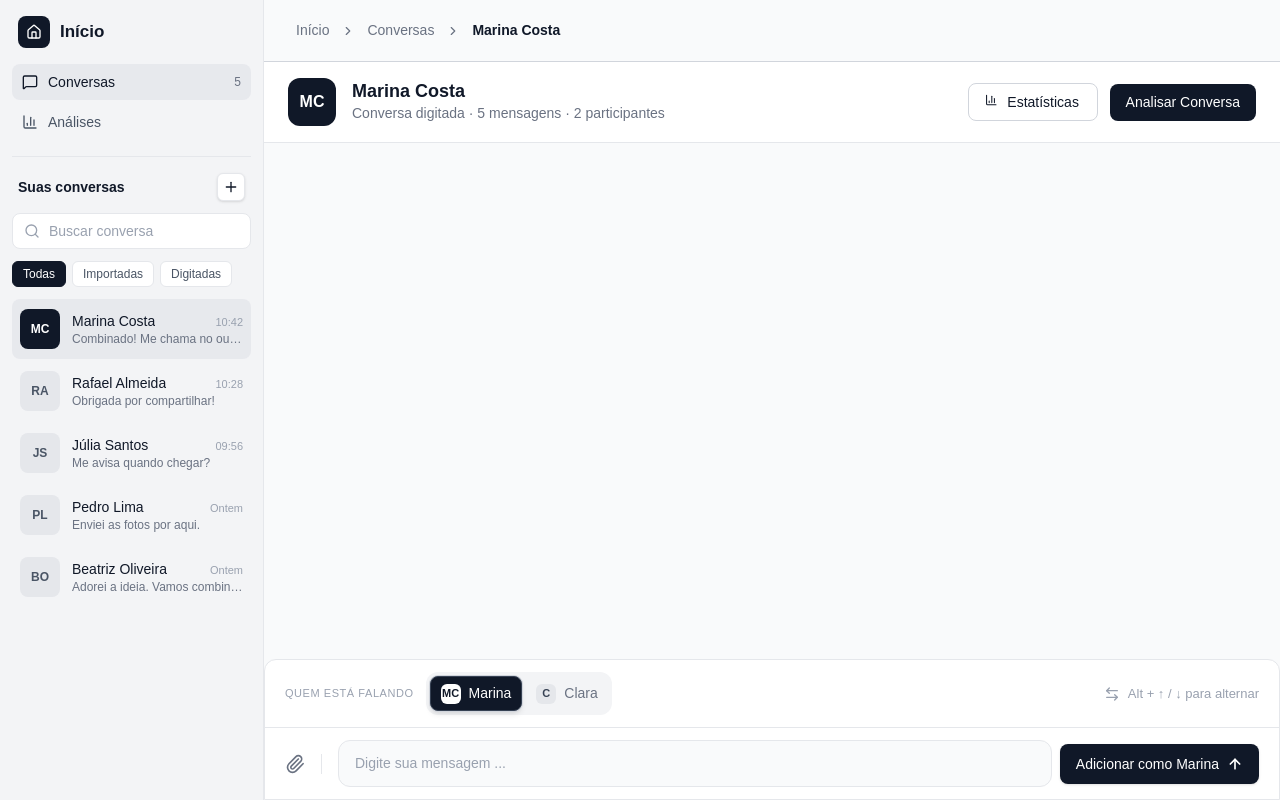
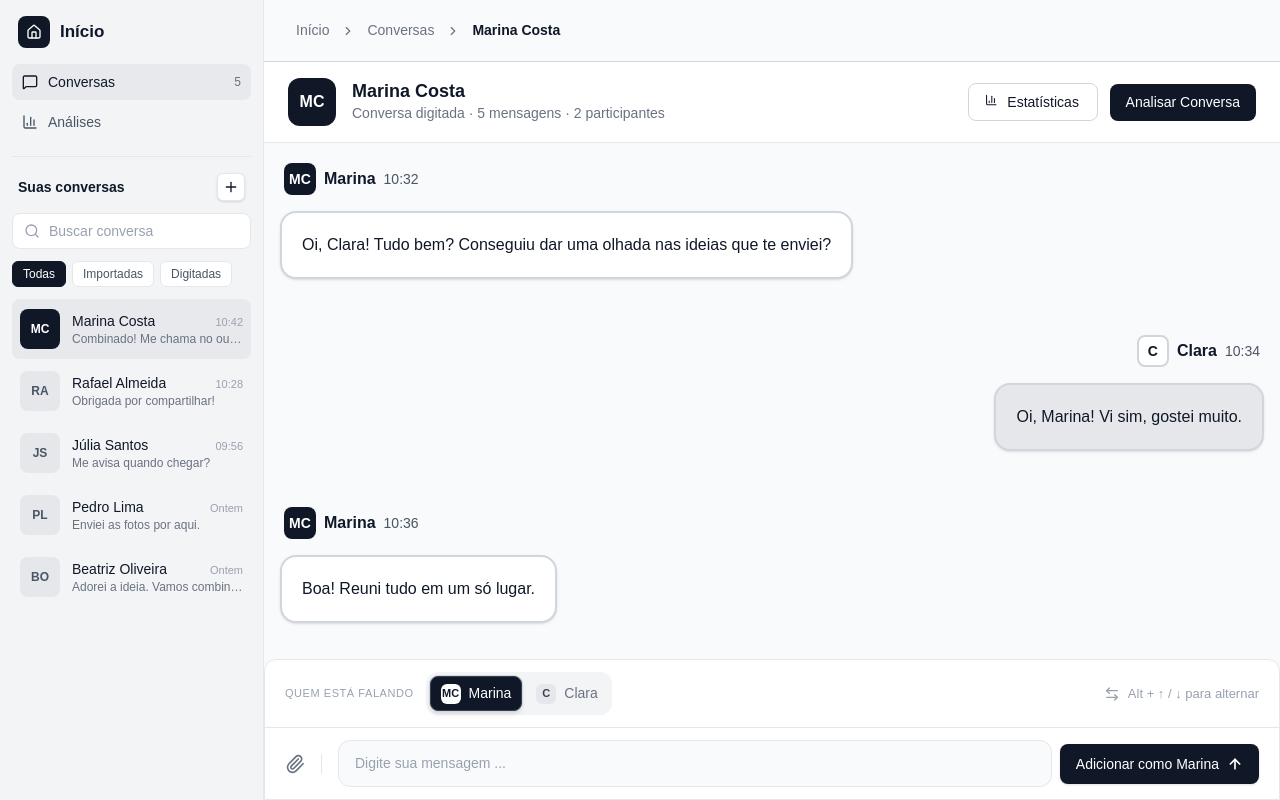
Before and after one commit to RicardoR211/layout-base, a Next.js app: page /conversas/1 in a window 1280 px wide. Built offline with nearby package versions, Linux system fonts and the light colour scheme.

Commit message:
Fazendo mock de dados

```diff
--- a/app/conversas/[id]/page.tsx
+++ b/app/conversas/[id]/page.tsx
@@ -1,32 +1,46 @@
 "use client";
 
 import { useState } from "react";
+
 import ChatBalao from "../componentes/balao";
-import ChatBalao1 from "../componentes/bala1o";
 import ChatCabecalho from "../componentes/chat-cabecalho";
+import ChatEscrita from "../componentes/chat-escrita";
+import ChatEstatistica from "../componentes/estatistica/chat-estatistica";
+
 import { BarChart3, ChevronRight, MoreHorizontal } from "lucide-react";
-import ChatEstatistica from "../componentes/estatistica/chat-estatistica";
+import type { Conversa } from "@/types/conversa";
 import { Mensagem } from "@/types/mensagem";
-import ChatEscrita from "../componentes/chat-escrita";
 
+//Dados fixos
+import { conversasMock } from "../dados/conversas-mock";
 
 export default function Conversa() {
     const [mostrarEstatisticas, setMostrarEstatisticas] = useState(false);
-    const [mensagens, setMensagens] = useState<Mensagem[]>([]);
+    //Descomentar quando eu for usar os dados "reais"
+    //const [mensagens, setMensagens] = useState<Mensagem[]>([]);
+
+    const [conversa, setConversa] = useState<Conversa>(conversasMock[0]);
 
     function adicionarMensagem(texto: string) {
+        const falandoComoA = conversa.falanteAtual === "A";
+
         const novaMensagem: Mensagem = {
             id: Date.now(),
-            nome: "Marina Costa",
-            texto: texto,
+            nome: falandoComoA
+            ? conversa.participanteA
+            : conversa.participanteB,
+            texto,
             hora: new Date().toLocaleTimeString("pt-BR", {
-                hour: "2-digit",
-                minute: "2-digit"
+            hour: "2-digit",
+            minute: "2-digit",
             }),
-            lado: "esquerdo"
+            lado: falandoComoA ? "esquerdo" : "direito",
         };
 
-        setMensagens((anterior) => [...anterior, novaMensagem]);
+        setConversa((atual) => ({
+            ...atual,
+            mensagens: [...atual.mensagens, novaMensagem],
+        }));
     }
 
 
@@ -50,11 +64,8 @@ export default function Conversa() {
 
                 {/* Área de mensagens */}
                 <div className="flex-1 min-h-0 overflow-y-auto">
-                    {mensagens.map((mensagem) => (
-                    <ChatBalao
-                        key={mensagem.id}
-                        mensagem={mensagem}
-                    />
+                {conversa.mensagens.map((mensagem) => (
+                    <ChatBalao key={mensagem.id} mensagem={mensagem} />
                 ))}
                 </div>
 
--- a/app/conversas/componentes/bala1o.tsx
+++ /dev/null
@@ -1,48 +0,0 @@
-import { iniciais } from "@/lib/iniciais";
-
-const C = {id: "1",
-    nome: "Marina Costa",
-    mensagem: "Combinado! Me chama no outro app",
-    lorem: "Lorem ipsum dolor sit amet, consectetur adipiscing elit. Fusce pellentesque risus eget felis tincidunt pulvinar. Proin nisl nisl, pretium id gravida id, porta eget quam. Proin mollis lectus a dolor luctus ullamcorper. Integer sed dui ultricies, pulvinar enim a, hendrerit sapien. Integer fringilla ipsum purus, id suscipit metus fermentum et. Sed tincidunt ligula sed tellus sagittis, id molestie ipsum vehicula. Ut metus sem, fermentum eu rhoncus vel, congue quis quam. Mauris lacinia porta nunc, " ,
-    hora: "10:42",
-    origem: "importada",
-    lado: "esquaerdo"};
-
-export default function ChatBalao() {
-    return(
-        <div className={
-            "min-w-0 max-w-[620px] px-2 py-5 " +
-            (C.lado === "esquerdo" ? "mr-5" : "ml-auto ml-5")
-        }>
-
-
-            {/* Cabeçalho da mensagem */}
-            <div className={"flex items-center gap-2 " +
-            (C.lado === "esquerdo" ? "ml-1" : "justify-end mr-1")}>
-                <span
-                  className={
-                    "flex h-8 w-8 shrink-0 items-center justify-center rounded-lg text-[14px] font-semibold " +
-                    (C.lado === "esquerdo" ? "bg-gray-900 text-white" : "bg-white text-gray-900 border-[2px] border-gray-300")
-                    }
-                >
-                  {iniciais(C.nome)}
-                </span>
-                <p className="text-[16px] font-[600] ">{C.nome.split(" ")[0]}</p>
-                <p className="text-[14px] text-gray-600 ">{C.hora}</p>
-            </div>
-
-
-            {/*Balão da mensagem*/}
-            <div className="min-w-0 py-4">
-                <p className={"inline-block w-fit max-w-full break-words rounded-2xl border-[2px] border-gray-300 px-5 py-5 shadow-sm " +
-                    (C.lado === "esquerdo" ? "bg-white" : "bg-gray-200")
-                }>
-                    {C.lorem}
-                </p>
-            </div>
-
-        </div>
-
-    );
-
-}
--- a/app/conversas/componentes/balao.tsx
+++ b/app/conversas/componentes/balao.tsx
@@ -21,7 +21,7 @@ export default function ChatBalao({ mensagem }: { mensagem: Mensagem }) {
     return(
         <div className={
             "min-w-0 max-w-[620px] px-2 py-5 " +
-            (mensagem.lado === "esquerdo" ? "mr-5" : "ml-5")
+            (mensagem.lado === "esquerdo" ? "mr-auto ml-2" : "ml-auto mr-2")
         }>
 
 
@@ -42,7 +42,7 @@ export default function ChatBalao({ mensagem }: { mensagem: Mensagem }) {
 
 
             {/*Balão da mensagem*/}
-            <div className="min-w-0 py-4">
+            <div className={"min-w-0 py-4 " + (mensagem.lado === "direito" ? "flex justify-end" : "")}>
                 <p className={"inline-block w-fit max-w-full break-words rounded-2xl border-[2px] border-gray-300 px-5 py-5 shadow-sm " +
                     (mensagem.lado === "esquerdo" ? "bg-white" : "bg-gray-200")
                 }>
--- /dev/null
+++ b/app/conversas/dados/conversas-mock.ts
@@ -0,0 +1,47 @@
+import type { Conversa } from "@/types/conversa";
+
+export const conversasMock: Conversa[] = [
+  {
+    id: "1",
+    participanteA: "Marina Costa",
+    participanteB: "Clara",
+    falanteAtual: "A",
+    mensagens: [
+      {
+        id: 1,
+        nome: "Marina Costa",
+        texto: "Oi, Clara! Tudo bem? Conseguiu dar uma olhada nas ideias que te enviei?",
+        hora: "10:32",
+        lado: "esquerdo",
+      },
+      {
+        id: 2,
+        nome: "Clara",
+        texto: "Oi, Marina! Vi sim, gostei muito.",
+        hora: "10:34",
+        lado: "direito",
+      },
+      {
+        id: 3,
+        nome: "Marina Costa",
+        texto: "Boa! Reuni tudo em um só lugar.",
+        hora: "10:36",
+        lado: "esquerdo",
+      },
+      {
+        id: 4,
+        nome: "Clara",
+        texto: "Perfeito, obrigada! Amanhã a gente conversa.",
+        hora: "10:40",
+        lado: "direito",
+      },
+      {
+        id: 5,
+        nome: "Marina Costa",
+        texto: "Combinado! Me chama no outro app.",
+        hora: "10:42",
+        lado: "esquerdo",
+      },
+    ],
+  },
+];
--- a/types/conversa.ts
+++ b/types/conversa.ts
@@ -4,5 +4,6 @@ export interface Conversa {
     id: string;
     participanteA: string;
     participanteB: string;
+    falanteAtual: "A" | "B";
     mensagens: Mensagem[];
 }
```
